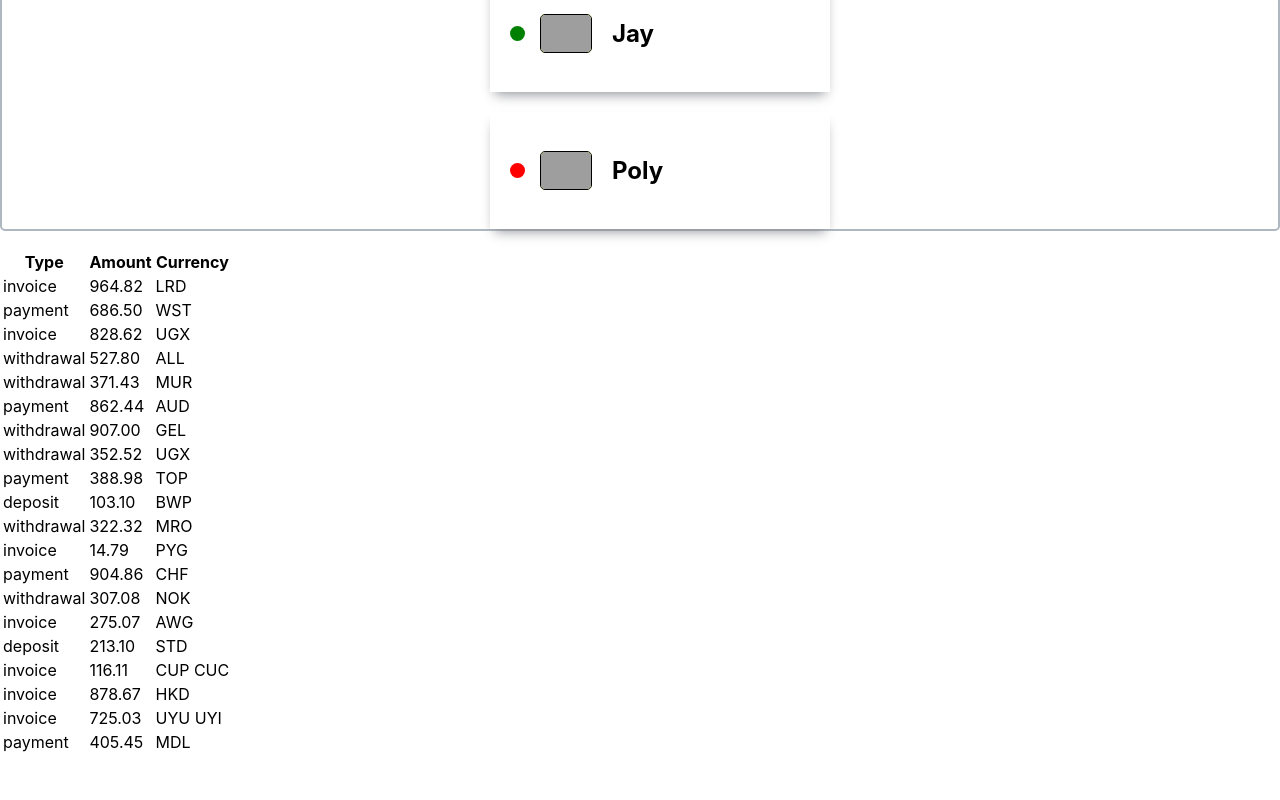
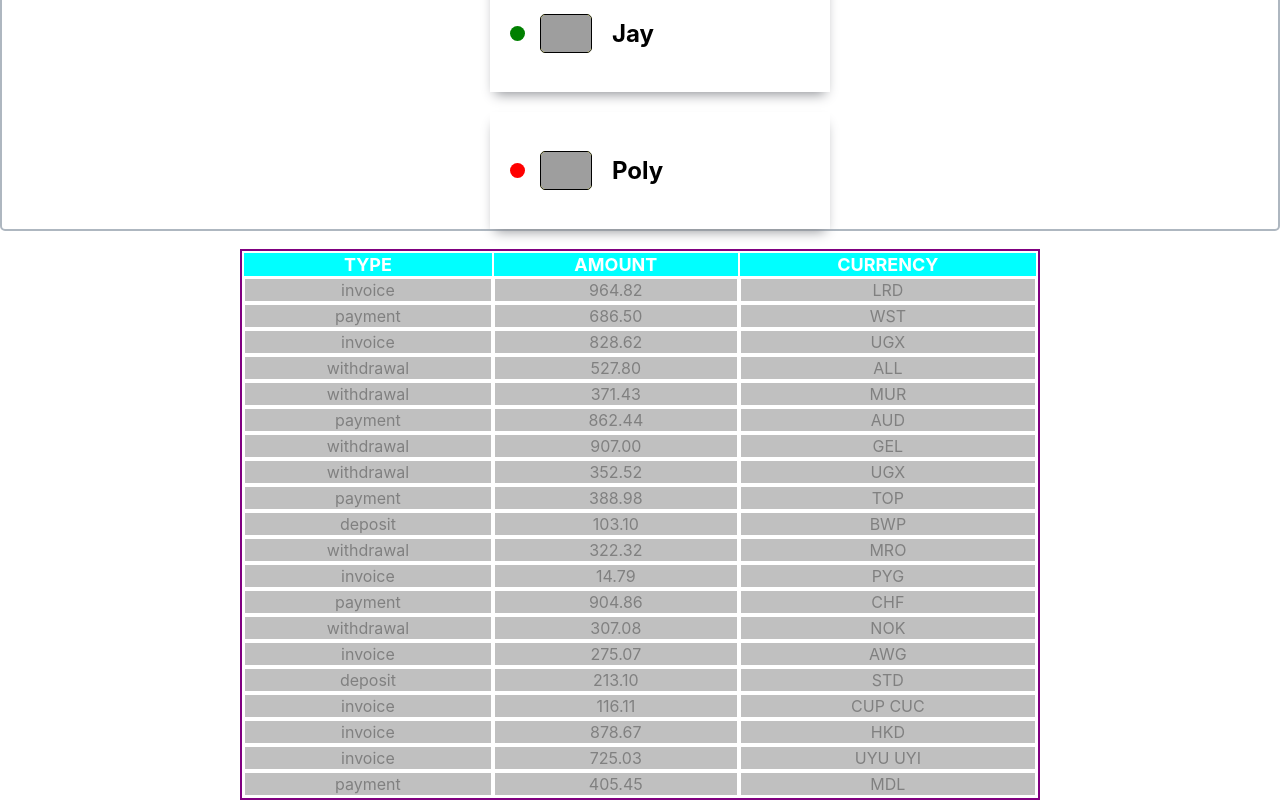
Before and after one commit to AleksandrGlinskiy/react-hw-01-components, a React (Create React App) app: page / in a window 1280 px wide. Shown: the part 1499-2299 px from the top of the page. Before the commit the page ends 2254 px from the top, so only its background shows below. Built offline with nearby package versions, Linux system fonts and the light colour scheme; grey boxes are pictures that could not be loaded.

Commit message:
add styles to TransactionHistory

```diff
--- a/src/components/TransactionHistory/TransactionHistory.jsx
+++ b/src/components/TransactionHistory/TransactionHistory.jsx
@@ -1,28 +1,29 @@
 import PropTypes from 'prop-types';
+import { TableBody, TableD, TableHead, TableRow, TableTh, Title, TransactionHistoryStyle } from './TransactionHistory.styled';
 
 
 export const TransactionHistory = ({items}) => {
   return (
-    <table className="transaction-history">
-      <thead>
-        <tr>
-          <th>Type</th>
-          <th>Amount</th>
-          <th>Currency</th>
-        </tr>
-      </thead>
-      <tbody>
+    <TransactionHistoryStyle>
+      <TableHead>
+        <Title>
+          <TableTh>Type</TableTh>
+          <TableTh>Amount</TableTh>
+          <TableTh>Currency</TableTh>
+        </Title>
+      </TableHead>
+      <TableBody>
 
       {items.map(({ type, amount, currency, id }) => (
-          <tr key={id}>
-            <td>{type}</td>
-            <td>{amount}</td>
-            <td>{currency}</td>
-          </tr>
+          <TableRow key={id}>
+            <TableD>{type}</TableD>
+            <TableD>{amount}</TableD>
+            <TableD>{currency}</TableD>
+          </TableRow>
         ))}
 
-      </tbody>
-    </table>
+      </TableBody>
+    </TransactionHistoryStyle>
   );
 };
 
--- /dev/null
+++ b/src/components/TransactionHistory/TransactionHistory.styled.js
@@ -0,0 +1,41 @@
+import styled  from "styled-components"
+
+export const TransactionHistoryStyle = styled.table `
+  width: 800px;
+  border: 2px solid purple;
+  padding: 0;
+  margin-left: auto;
+  margin-right: auto;
+`
+
+export const TableHead = styled.thead `
+  background-color: aqua;
+  width: 100%;
+  text-align: center;
+`
+
+export const Title = styled.tr `
+  color: white;
+  font-size: large;
+  text-transform: uppercase;
+  `
+
+  export const TableTh = styled.th `
+  color: white;
+  text-align: center;
+  `
+export const TableBody = styled.tbody `
+  text-align: center;
+  font-size: medium;
+`
+
+export const TableRow = styled.tr `
+  color: gray;
+  background-color: silver;
+  border: 5px solid aqua;
+`
+
+export const TableD = styled.td `
+ border: 1px solid white;
+
+`
```
